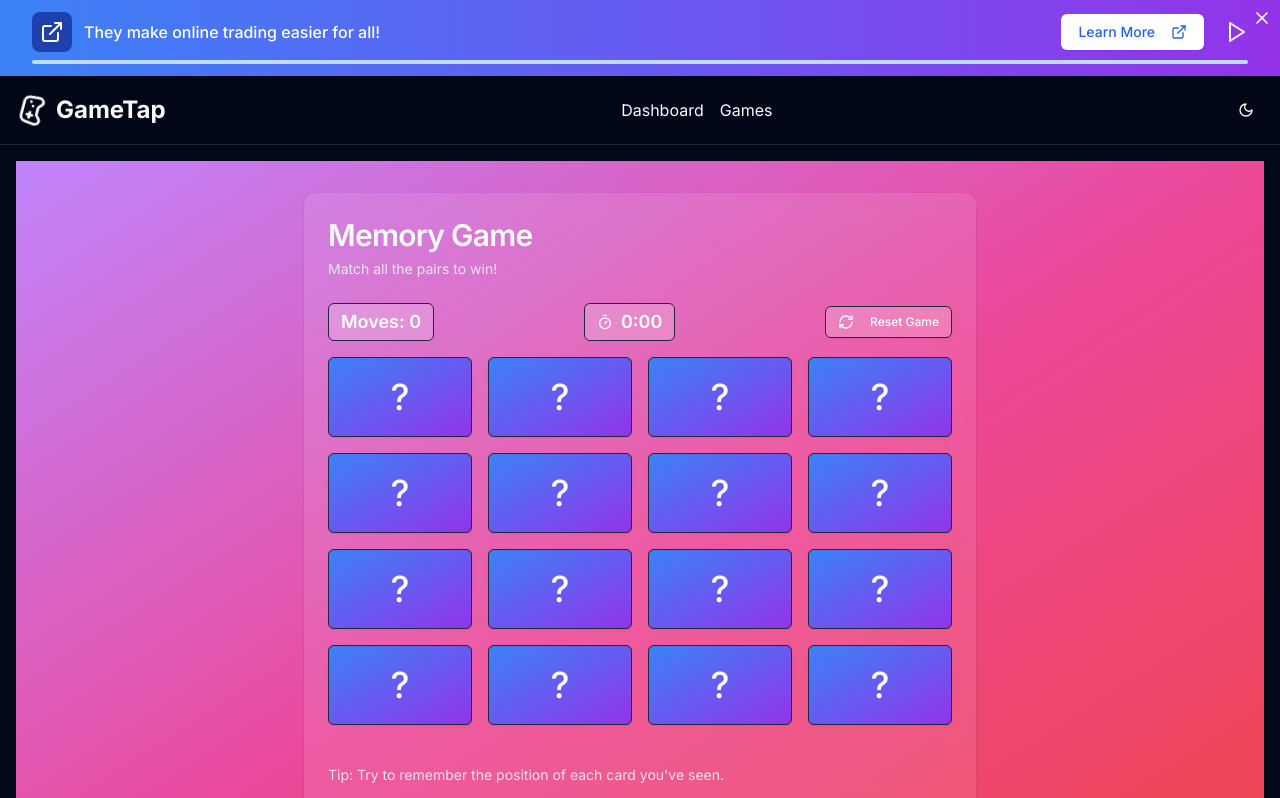
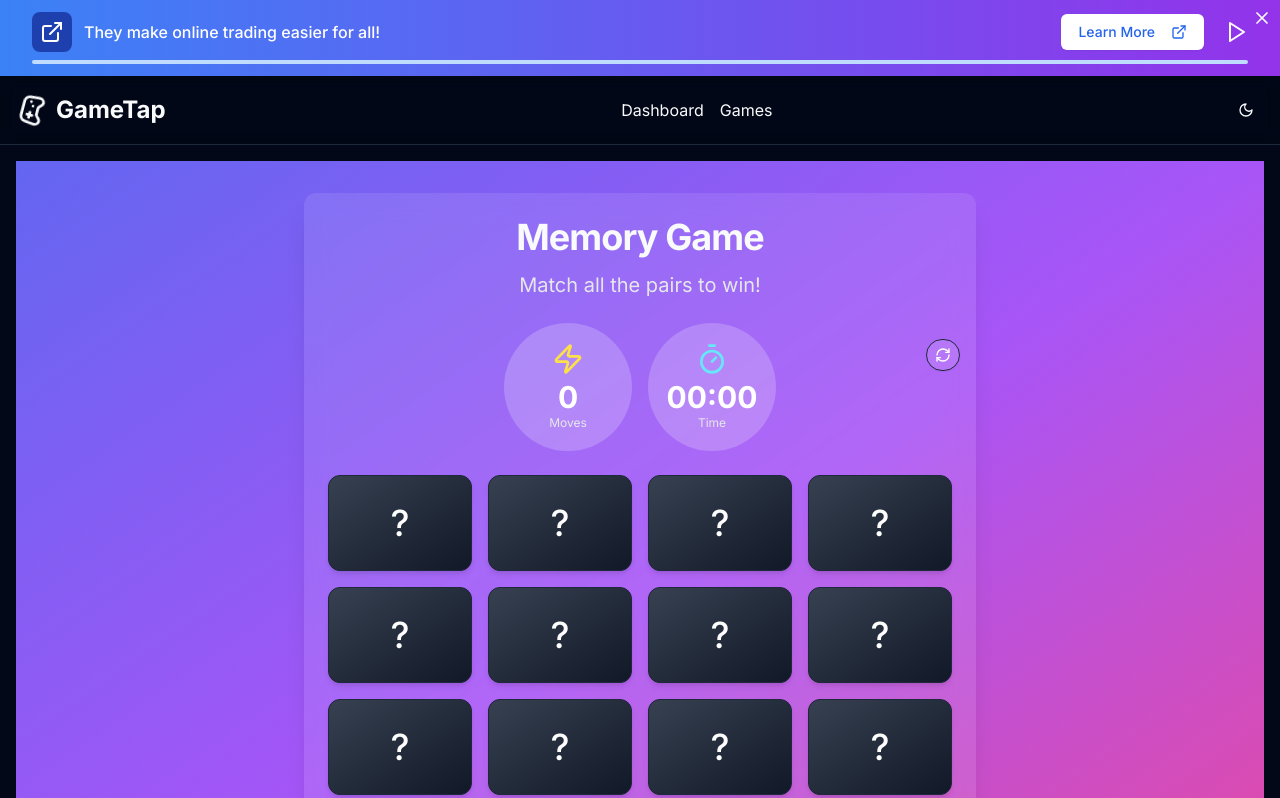
Before and after one commit to Michael-Siglap/gamehub, a Next.js app: page /games/memory in a window 1280 px wide. Shown: the top 798 px of the page. Built offline with nearby package versions, Linux system fonts and the light colour scheme.

Commit message:
Enhance Memory Game with congratulatory animation and improved UI elements

```diff
--- a/src/app/games/memory/page.tsx
+++ b/src/app/games/memory/page.tsx
@@ -6,14 +6,13 @@ import {
   Card,
   CardContent,
   CardDescription,
-  CardFooter,
   CardHeader,
   CardTitle,
+  CardFooter,
 } from "@/components/ui/card";
-import { Badge } from "@/components/ui/badge";
-import { RefreshCw, Timer } from "lucide-react";
+import { RefreshCw, Timer, Zap } from "lucide-react";
 import { incrementGamesPlayed, updateTimePlayed } from "@/utils/userStats";
-import { motion } from "framer-motion";
+import { motion, AnimatePresence } from "framer-motion";
 import confetti from "canvas-confetti";
 
 const emojis = ["🐶", "🐱", "🐭", "🐹", "🐰", "🦊", "🐻", "🐼"];
@@ -28,6 +27,7 @@ export default function MemoryGame() {
   const [time, setTime] = useState(0);
   const [isPlaying, setIsPlaying] = useState(false);
   const [gameStartTime, setGameStartTime] = useState<number | null>(null);
+  const [showCongrats, setShowCongrats] = useState(false);
 
   useEffect(() => {
     const savedState = localStorage.getItem("memory-game");
@@ -83,6 +83,7 @@ export default function MemoryGame() {
       updateTimePlayed("Memory Game", gameDuration);
       incrementGamesPlayed("Memory Game");
       setIsPlaying(false);
+      setShowCongrats(true);
       confetti({
         particleCount: 100,
         spread: 70,
@@ -109,49 +110,57 @@ export default function MemoryGame() {
     setTime(0);
     setIsPlaying(false);
     setGameStartTime(Date.now());
+    setShowCongrats(false);
   };
 
   const formatTime = (seconds: number) => {
     const mins = Math.floor(seconds / 60);
     const secs = seconds % 60;
-    return `${mins}:${secs.toString().padStart(2, "0")}`;
+    return `${mins.toString().padStart(2, "0")}:${secs
+      .toString()
+      .padStart(2, "0")}`;
   };
 
   return (
-    <div className="min-h-screen bg-gradient-to-br from-purple-400 via-pink-500 to-red-500 p-8">
-      <Card className="w-full max-w-2xl mx-auto bg-white/10 backdrop-blur-md border-none">
-        <CardHeader>
-          <CardTitle className="text-3xl text-white">Memory Game</CardTitle>
-          <CardDescription className="text-gray-200">
+    <div className="min-h-screen bg-gradient-to-br from-indigo-500 via-purple-500 to-pink-500 p-4 sm:p-8 flex items-center justify-center">
+      <Card className="w-full max-w-[calc(100vw-2rem)] sm:max-w-2xl mx-auto bg-white/10 backdrop-blur-md border-none shadow-xl">
+        <CardHeader className="text-center">
+          <CardTitle className="text-4xl font-bold text-white mb-2">
+            Memory Game
+          </CardTitle>
+          <CardDescription className="text-xl text-gray-200">
             Match all the pairs to win!
           </CardDescription>
         </CardHeader>
-        <CardContent>
-          <div className="mb-4 flex justify-between items-center">
-            <Badge
-              variant="outline"
-              className="text-lg py-1 px-3 bg-white/20 text-white"
-            >
-              Moves: {moves}
-            </Badge>
-            <Badge
-              variant="outline"
-              className="text-lg py-1 px-3 bg-white/20 text-white"
-            >
-              <Timer className="mr-2 h-4 w-4" />
+        <CardContent className="relative">
+          <div className="mb-6 flex justify-center items-center gap-4">
+            <div className="flex items-center justify-center bg-white/20 rounded-full p-2 w-32 h-32">
+              <div className="text-center">
+                <Zap className="w-8 h-8 mx-auto text-yellow-300 mb-1" />
+                <span className="text-3xl font-bold text-white">{moves}</span>
+                <span className="block text-xs text-gray-200">Moves</span>
+              </div>
+            </div>
+            <div className="flex items-center justify-center bg-white/20 rounded-full p-2 w-32 h-32">
+              <div className="text-center">
+                <Timer className="w-8 h-8 mx-auto text-cyan-300 mb-1" />
+                <span className="text-3xl font-bold text-white">
                   {formatTime(time)}
-            </Badge>
+                </span>
+                <span className="block text-xs text-gray-200">Time</span>
+              </div>
+            </div>
+          </div>
           <Button
             variant="outline"
             size="sm"
             onClick={resetGame}
-              className="bg-white/20 text-white hover:bg-white/30"
+            className="absolute top-4 right-4 bg-white/10 text-white hover:bg-white/20 rounded-full transition-all duration-200 ease-in-out transform hover:scale-105 p-2"
           >
-              <RefreshCw className="mr-2 h-4 w-4" />
-              Reset Game
+            <RefreshCw className="w-4 h-4" />
+            <span className="sr-only">Reset Game</span>
           </Button>
-          </div>
-          <div className="grid grid-cols-4 gap-4 mb-4">
+          <div className="grid grid-cols-3 sm:grid-cols-4 gap-3 sm:gap-4 mb-4">
             {cards.map((card, index) => (
               <motion.div
                 key={index}
@@ -160,7 +169,7 @@ export default function MemoryGame() {
                   rotateY:
                     flipped.includes(index) || solved.includes(index) ? 180 : 0,
                 }}
-                transition={{ duration: 0.6 }}
+                transition={{ duration: 0.6, type: "spring", stiffness: 100 }}
                 className="perspective"
               >
                 <Button
@@ -169,8 +178,13 @@ export default function MemoryGame() {
                       ? "default"
                       : "outline"
                   }
-                  className="h-20 text-4xl w-full bg-gradient-to-br from-blue-500 to-purple-600 hover:from-blue-600 hover:to-purple-700 text-white"
+                  className={`h-20 sm:h-24 text-3xl sm:text-4xl w-full bg-gradient-to-br ${
+                    flipped.includes(index) || solved.includes(index)
+                      ? "from-blue-400 to-purple-500"
+                      : "from-gray-700 to-gray-900"
+                  } hover:from-blue-500 hover:to-purple-600 text-white rounded-xl shadow-md transition-all duration-200 ease-in-out transform hover:scale-105`}
                   onClick={() => handleClick(index)}
+                  disabled={disabled || solved.includes(index)}
                 >
                   <span className="card-content">
                     {flipped.includes(index) || solved.includes(index)
@@ -183,11 +197,48 @@ export default function MemoryGame() {
           </div>
         </CardContent>
         <CardFooter>
-          <p className="text-sm text-gray-200">
-            Tip: Try to remember the position of each card you&apos;ve seen.
+          <p className="text-sm sm:text-base text-gray-200 text-center w-full">
+            Tip: Focus and try to remember the position of each card you&apos;ve
+            seen.
           </p>
         </CardFooter>
       </Card>
+      <AnimatePresence>
+        {showCongrats && (
+          <motion.div
+            initial={{ opacity: 0, scale: 0.8 }}
+            animate={{ opacity: 1, scale: 1 }}
+            exit={{ opacity: 0, scale: 0.8 }}
+            className="fixed inset-0 flex items-center justify-center bg-black bg-opacity-50 z-50"
+          >
+            <Card className="w-full max-w-md mx-auto bg-white text-center p-8">
+              <CardHeader>
+                <CardTitle className="text-3xl font-bold text-purple-600 mb-4">
+                  Congratulations!
+                </CardTitle>
+              </CardHeader>
+              <CardContent>
+                <div className="w-24 h-24 mx-auto mb-4 bg-yellow-400 rounded-full flex items-center justify-center">
+                  <Zap className="w-16 h-16 text-white" />
+                </div>
+                <p className="text-xl mb-4">
+                  You&apos;ve completed the game in:
+                </p>
+                <p className="text-2xl font-bold mb-2">{formatTime(time)}</p>
+                <p className="text-lg">with {moves} moves</p>
+              </CardContent>
+              <CardFooter>
+                <Button
+                  onClick={resetGame}
+                  className="w-full bg-purple-600 hover:bg-purple-700 text-white font-bold py-2 px-4 rounded-full transition-all duration-200 ease-in-out transform hover:scale-105"
+                >
+                  Play Again
+                </Button>
+              </CardFooter>
+            </Card>
+          </motion.div>
+        )}
+      </AnimatePresence>
     </div>
   );
 }
```
Lines whose indentation alone changed are shown as unchanged.
